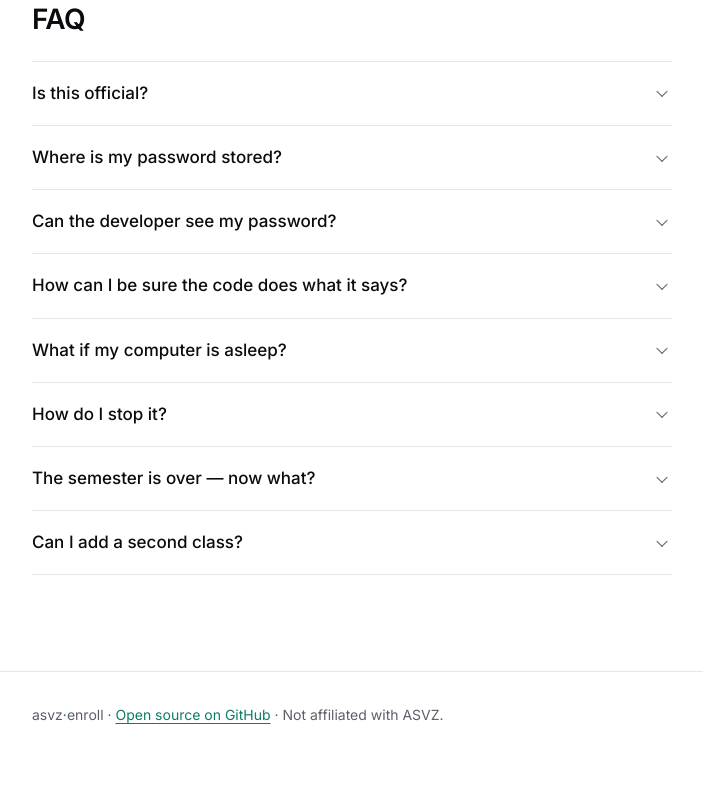
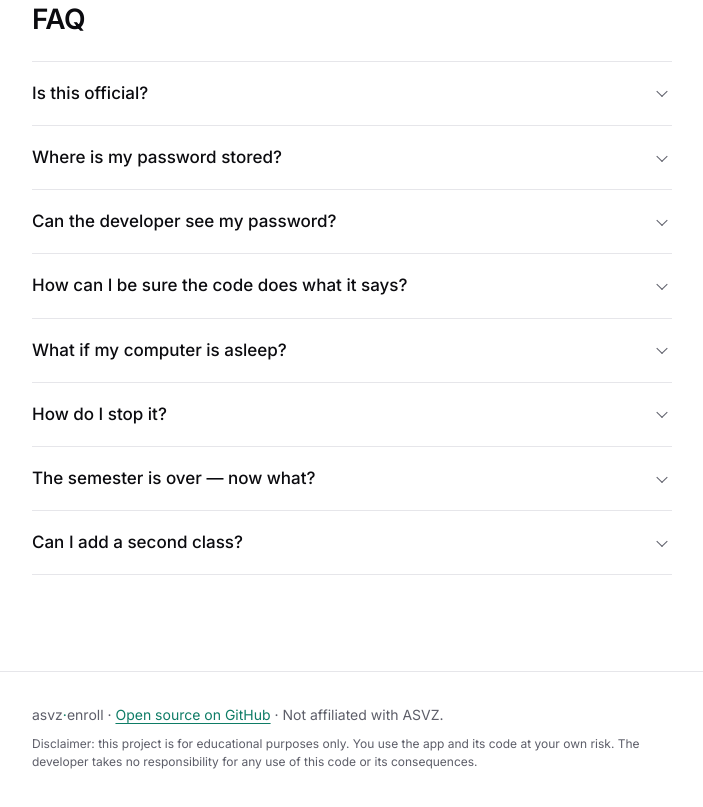
Before and after one commit to danyk20/ASVZ-enrollment, a plain HTML site: page docs/index.html in a window 1280 px wide. Shown: the part 2968-3775 px from the top of the page, without its empty margins (92-795 px from the left). Before the commit the page ends 3735 px from the top, so only its background shows below. Drawn offline with Linux system fonts and the light colour scheme.

Commit message:
Add an own-risk, educational-use disclaimer to the website footer
Co-Authored-By: Claude Opus 5.5 <noreply@anthropic.com>

```diff
--- a/docs/index.html
+++ b/docs/index.html
@@ -238,6 +238,7 @@ Enrolled: Manege: Akrobatik, Wed 02 Dec 19:15, place 3.
 <footer class="site-footer">
   <div class="container">
     <p>asvz<span class="dot">&middot;</span>enroll &middot; <a href="https://github.com/danyk20/ASVZ-enrollment">Open source on GitHub</a> &middot; Not affiliated with ASVZ.</p>
+    <p class="disclaimer">Disclaimer: this project is for educational purposes only. You use the app and its code at your own risk. The developer takes no responsibility for any use of this code or its consequences.</p>
   </div>
 </footer>
 
--- a/docs/styles.css
+++ b/docs/styles.css
@@ -961,3 +961,12 @@ pre,
     display: none;
   }
 }
+
+/* Disclaimer at the very bottom */
+
+.disclaimer {
+  margin-top: 8px;
+  max-width: 640px;
+  font-size: 0.75rem;
+  line-height: 1.5;
+}
```
